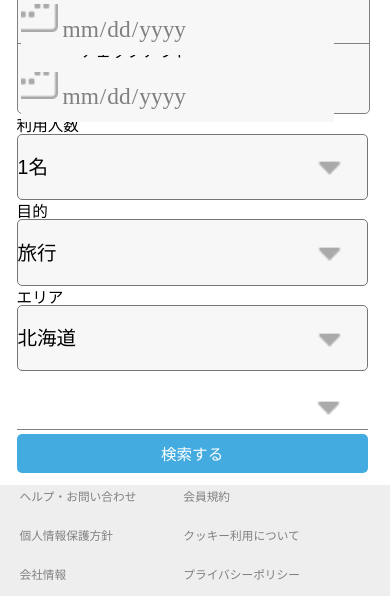
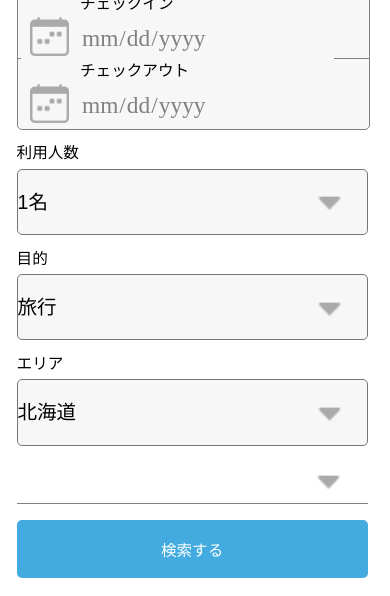
Before and after one commit to kinotake/fixed-tekutekku, a plain HTML site: page index.html in a window 390 px wide. Shown: the part 355-951 px from the top of the page. Drawn offline with Linux system fonts and the light colour scheme.

Commit message:
レスポンシブ画面の修正（完了）

```diff
--- a/css/style.css
+++ b/css/style.css
@@ -121,6 +121,7 @@
 /* 詳細条件（左の検索フォームの指定） */
 @media screen and (max-width: 999px) {
     .header_middle {
+        margin-top: 2vw;
         font-size: 6vw;
     }
 }
@@ -149,6 +150,7 @@
 
 @media screen and (max-width: 999px) {
     .date_all_contents {
+        margin-top: 2vw;
         height: 35vw;
         width: 90vw;
     }
@@ -177,6 +179,7 @@
 
 @media screen and (max-width: 999px) {
     .check_in {
+        margin-top: 1vw;
         display: inline-block;
         margin-left: 15vw;
         height: 4vw;
@@ -190,6 +193,7 @@
 
 @media screen and (max-width: 999px) {
     .check_out {
+        margin-top: 1vw;
         display: inline-block;
         margin-left: 15vw;
         height: 4vw;
@@ -214,11 +218,11 @@
 
 @media screen and (max-width: 999px) {
     .date_form::before {
-        background-size: 12vw 12vw;
+        background-size: 10vw 10vw;
         height: 20vw;
         width: 30vw;
-        right: 53vw;
-        top: -5vw;
+        right: 48vw;
+        top: -0.1vw;
     }
 }
 
@@ -233,8 +237,7 @@
 
 @media screen and (max-width: 999px) {
     .date_form {
-        margin-top: 3vw;
-        height: 13vw;
+        height: 11vw;
         width: 80vw;
     }
 }
@@ -253,6 +256,7 @@
     .date_form[type="date"]::-webkit-calendar-picker-indicator {
         height: 12vw;
         width: 12vw;
+        margin-left: 2vw;
     }
 }
 
@@ -267,7 +271,7 @@
 @media screen and (max-width: 999px) {
     .date_form[type="date"]::-webkit-datetime-edit {
         font-size: 6vw;
-        margin-left: 10vw;
+        margin-left: 15vw;
     }
 }
 
@@ -293,6 +297,8 @@
 
 @media screen and (max-width: 999px) {
     .select_content_label {
+        margin-top: 4vw;
+        margin-bottom: 2vw;
         font-size: 4vw;
     }
 }
@@ -374,16 +380,20 @@ details[open] .open_icon {
 
 @media screen and (max-width: 999px) {
     .detail_form_button {
-        height: 10vw;
+        height: 15vw;
+        width: 90vw;
         font-size: 4vw;
-        width: 90vw;
+        margin-top: 3vw;
+        margin-bottom: 3vw;
     }
 }
 
 /* ラジオボタン・チェックボックスに対するCSS */
 @media screen and (max-width: 999px) {
     .accordion_header {
+        margin-top: 5vw;
         margin-left: 2vw;
+        margin-bottom: 5vw;
         font-size: 4vw;
     }
 }
@@ -394,8 +404,10 @@ details[open] .open_icon {
 
 @media screen and (max-width: 999px) {
     .radio {
-        margin-top: 2vw;
-        transform: scale(3.5);
+        display: inline-block;
+        height: 4vw;
+        width: 4vw;
+        margin-top: 1vw;
         margin-left: 3vw;
     }
 }
@@ -406,8 +418,9 @@ details[open] .open_icon {
 
 @media screen and (max-width: 999px) {
     .radio_label {
-        margin-top: 2vw;
+        display: inline-block;
         margin-left: 2vw;
+        height: 7vw;
         font-size: 4vw;
     }
 }
```
